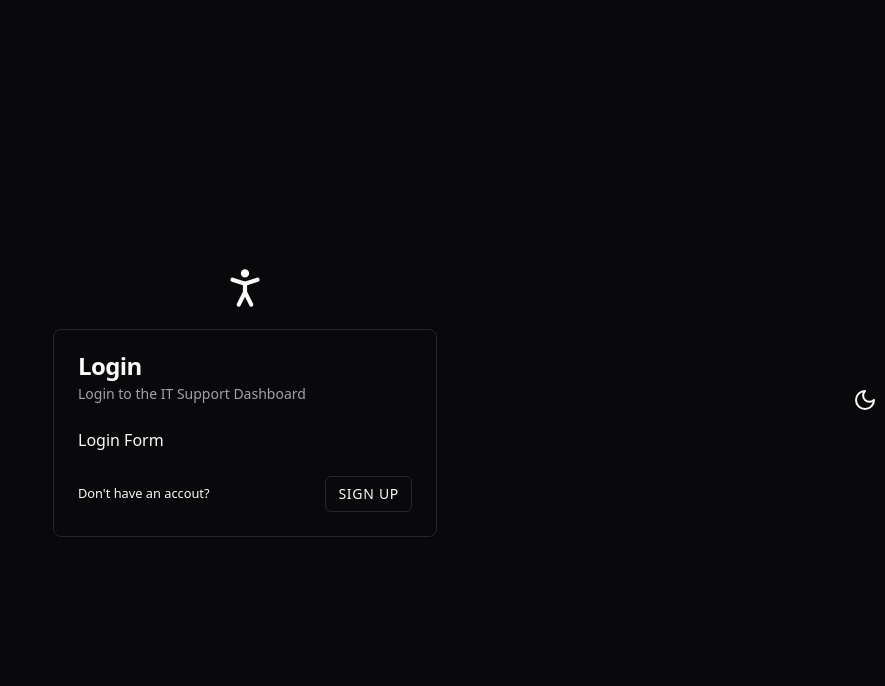
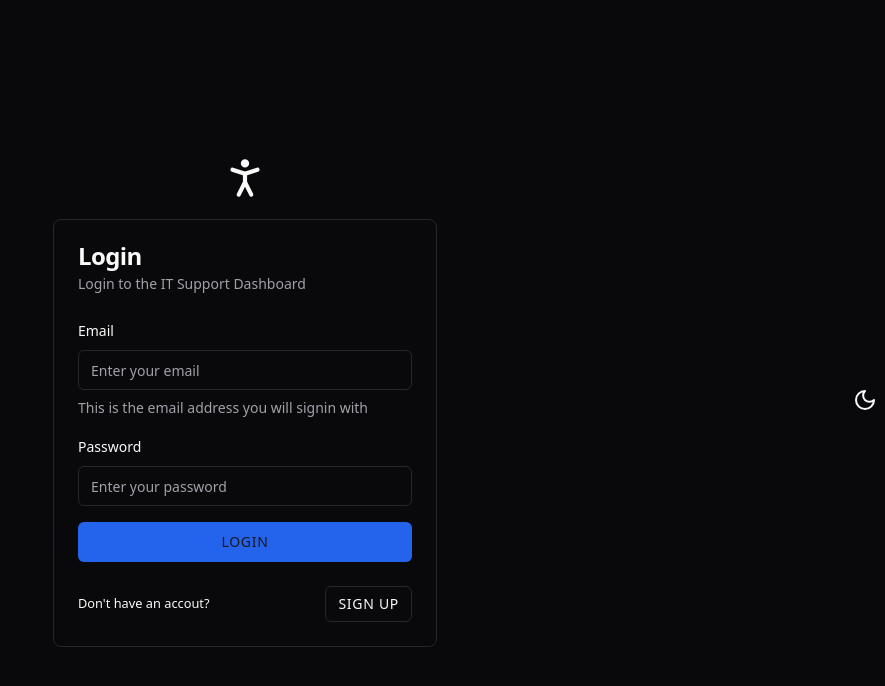
Before and after one commit to dk649/SupportDashboard, a Next.js app: page /login in a window 1280 px wide. Shown: the top 686 px of the page, without its empty margins (395-1280 px from the left). Built offline with nearby package versions, Linux system fonts and the light colour scheme.

Commit message:
update
added login form

```diff
--- a/app/(logged-out)/login/page.tsx
+++ b/app/(logged-out)/login/page.tsx
@@ -13,7 +13,37 @@
 import { Button } from "@/components/ui/button";
 import { PersonStandingIcon } from "lucide-react";
 
+import * as z from "zod";
+import { useForm } from "react-hook-form";
+import { zodResolver } from "@hookform/resolvers/zod";
+import {
+  Form,
+  FormField,
+  FormControl,
+  FormDescription,
+  FormItem,
+  FormLabel,
+  FormMessage,
+} from "@/components/ui/form";
+import { Input } from "@/components/ui/input";
+
+const formSchema = z.object({
+  email: z.string().email(),
+  password: z.string(),
+});
+
 const LoginPage = () => {
+  const form = useForm<z.infer<typeof formSchema>>({
+    resolver: zodResolver(formSchema),
+    defaultValues: {
+      email: "",
+      password: "",
+    },
+  });
+
+  const handleSubmit = () => {
+    console.log("loginin");
+  };
   return (
     <>
       <PersonStandingIcon size={50} />
@@ -23,7 +53,55 @@
           <CardDescription>Login to the IT Support Dashboard</CardDescription>
         </CardHeader>
 
-        <CardContent>Login Form</CardContent>
+        <CardContent>
+          <Form {...form}>
+            <form
+              className="flex flex-col gap-4"
+              onSubmit={form.handleSubmit(handleSubmit)}
+            >
+              <FormField
+                control={form.control}
+                name="email"
+                render={({ field }) => (
+                  <FormItem>
+                    <FormLabel>Email</FormLabel>
+                    <FormControl>
+                      <Input
+                        placeholder="Enter your email"
+                        type="email"
+                        {...field}
+                      />
+                    </FormControl>
+                    <FormDescription>
+                      This is the email address you will signin with
+                    </FormDescription>
+                    <FormMessage />
+                  </FormItem>
+                )}
+              />
+
+              <FormField
+                control={form.control}
+                name="password"
+                render={({ field }) => (
+                  <FormItem>
+                    <FormLabel>Password</FormLabel>
+                    <FormControl>
+                      <Input
+                        placeholder="Enter your password"
+                        type="password"
+                        {...field}
+                      />
+                    </FormControl>
+
+                    <FormMessage />
+                  </FormItem>
+                )}
+              />
+              <Button type="submit">Login</Button>
+            </form>
+          </Form>
+        </CardContent>
         <CardFooter className="justify-between">
           <small>Don't have an accout?</small>
           <Button asChild variant="outline" size="sm">
--- /dev/null
+++ b/components/ui/form.tsx
@@ -0,0 +1,178 @@
+"use client"
+
+import * as React from "react"
+import * as LabelPrimitive from "@radix-ui/react-label"
+import { Slot } from "@radix-ui/react-slot"
+import {
+  Controller,
+  ControllerProps,
+  FieldPath,
+  FieldValues,
+  FormProvider,
+  useFormContext,
+} from "react-hook-form"
+
+import { cn } from "@/lib/utils"
+import { Label } from "@/components/ui/label"
+
+const Form = FormProvider
+
+type FormFieldContextValue<
+  TFieldValues extends FieldValues = FieldValues,
+  TName extends FieldPath<TFieldValues> = FieldPath<TFieldValues>
+> = {
+  name: TName
+}
+
+const FormFieldContext = React.createContext<FormFieldContextValue>(
+  {} as FormFieldContextValue
+)
+
+const FormField = <
+  TFieldValues extends FieldValues = FieldValues,
+  TName extends FieldPath<TFieldValues> = FieldPath<TFieldValues>
+>({
+  ...props
+}: ControllerProps<TFieldValues, TName>) => {
+  return (
+    <FormFieldContext.Provider value={{ name: props.name }}>
+      <Controller {...props} />
+    </FormFieldContext.Provider>
+  )
+}
+
+const useFormField = () => {
+  const fieldContext = React.useContext(FormFieldContext)
+  const itemContext = React.useContext(FormItemContext)
+  const { getFieldState, formState } = useFormContext()
+
+  const fieldState = getFieldState(fieldContext.name, formState)
+
+  if (!fieldContext) {
+    throw new Error("useFormField should be used within <FormField>")
+  }
+
+  const { id } = itemContext
+
+  return {
+    id,
+    name: fieldContext.name,
+    formItemId: `${id}-form-item`,
+    formDescriptionId: `${id}-form-item-description`,
+    formMessageId: `${id}-form-item-message`,
+    ...fieldState,
+  }
+}
+
+type FormItemContextValue = {
+  id: string
+}
+
+const FormItemContext = React.createContext<FormItemContextValue>(
+  {} as FormItemContextValue
+)
+
+const FormItem = React.forwardRef<
+  HTMLDivElement,
+  React.HTMLAttributes<HTMLDivElement>
+>(({ className, ...props }, ref) => {
+  const id = React.useId()
+
+  return (
+    <FormItemContext.Provider value={{ id }}>
+      <div ref={ref} className={cn("space-y-2", className)} {...props} />
+    </FormItemContext.Provider>
+  )
+})
+FormItem.displayName = "FormItem"
+
+const FormLabel = React.forwardRef<
+  React.ElementRef<typeof LabelPrimitive.Root>,
+  React.ComponentPropsWithoutRef<typeof LabelPrimitive.Root>
+>(({ className, ...props }, ref) => {
+  const { error, formItemId } = useFormField()
+
+  return (
+    <Label
+      ref={ref}
+      className={cn(error && "text-destructive", className)}
+      htmlFor={formItemId}
+      {...props}
+    />
+  )
+})
+FormLabel.displayName = "FormLabel"
+
+const FormControl = React.forwardRef<
+  React.ElementRef<typeof Slot>,
+  React.ComponentPropsWithoutRef<typeof Slot>
+>(({ ...props }, ref) => {
+  const { error, formItemId, formDescriptionId, formMessageId } = useFormField()
+
+  return (
+    <Slot
+      ref={ref}
+      id={formItemId}
+      aria-describedby={
+        !error
+          ? `${formDescriptionId}`
+          : `${formDescriptionId} ${formMessageId}`
+      }
+      aria-invalid={!!error}
+      {...props}
+    />
+  )
+})
+FormControl.displayName = "FormControl"
+
+const FormDescription = React.forwardRef<
+  HTMLParagraphElement,
+  React.HTMLAttributes<HTMLParagraphElement>
+>(({ className, ...props }, ref) => {
+  const { formDescriptionId } = useFormField()
+
+  return (
+    <p
+      ref={ref}
+      id={formDescriptionId}
+      className={cn("text-sm text-muted-foreground", className)}
+      {...props}
+    />
+  )
+})
+FormDescription.displayName = "FormDescription"
+
+const FormMessage = React.forwardRef<
+  HTMLParagraphElement,
+  React.HTMLAttributes<HTMLParagraphElement>
+>(({ className, children, ...props }, ref) => {
+  const { error, formMessageId } = useFormField()
+  const body = error ? String(error?.message) : children
+
+  if (!body) {
+    return null
+  }
+
+  return (
+    <p
+      ref={ref}
+      id={formMessageId}
+      className={cn("text-sm font-medium text-destructive", className)}
+      {...props}
+    >
+      {body}
+    </p>
+  )
+})
+FormMessage.displayName = "FormMessage"
+
+export {
+  useFormField,
+  Form,
+  FormItem,
+  FormLabel,
+  FormControl,
+  FormDescription,
+  FormMessage,
+  FormField,
+}
--- /dev/null
+++ b/components/ui/input.tsx
@@ -0,0 +1,25 @@
+import * as React from "react"
+
+import { cn } from "@/lib/utils"
+
+export interface InputProps
+  extends React.InputHTMLAttributes<HTMLInputElement> {}
+
+const Input = React.forwardRef<HTMLInputElement, InputProps>(
+  ({ className, type, ...props }, ref) => {
+    return (
+      <input
+        type={type}
+        className={cn(
+          "flex h-10 w-full rounded-md border border-input bg-background px-3 py-2 text-sm ring-offset-background file:border-0 file:bg-transparent file:text-sm file:font-medium placeholder:text-muted-foreground focus-visible:outline-none focus-visible:ring-2 focus-visible:ring-ring focus-visible:ring-offset-2 disabled:cursor-not-allowed disabled:opacity-50",
+          className
+        )}
+        ref={ref}
+        {...props}
+      />
+    )
+  }
+)
+Input.displayName = "Input"
+
+export { Input }
--- /dev/null
+++ b/components/ui/label.tsx
@@ -0,0 +1,26 @@
+"use client"
+
+import * as React from "react"
+import * as LabelPrimitive from "@radix-ui/react-label"
+import { cva, type VariantProps } from "class-variance-authority"
+
+import { cn } from "@/lib/utils"
+
+const labelVariants = cva(
+  "text-sm font-medium leading-none peer-disabled:cursor-not-allowed peer-disabled:opacity-70"
+)
+
+const Label = React.forwardRef<
+  React.ElementRef<typeof LabelPrimitive.Root>,
+  React.ComponentPropsWithoutRef<typeof LabelPrimitive.Root> &
+    VariantProps<typeof labelVariants>
+>(({ className, ...props }, ref) => (
+  <LabelPrimitive.Root
+    ref={ref}
+    className={cn(labelVariants(), className)}
+    {...props}
+  />
+))
+Label.displayName = LabelPrimitive.Root.displayName
+
+export { Label }
--- a/package.json
+++ b/package.json
@@ -9,6 +9,8 @@
     "lint": "next lint"
   },
   "dependencies": {
+    "@hookform/resolvers": "^3.9.0",
+    "@radix-ui/react-label": "^2.1.0",
     "@radix-ui/react-slot": "^1.1.0",
     "@radix-ui/react-tooltip": "^1.1.2",
     "class-variance-authority": "^0.7.0",
@@ -17,8 +19,10 @@
     "next": "14.2.4",
     "react": "^18",
     "react-dom": "^18",
+    "react-hook-form": "^7.52.1",
     "tailwind-merge": "^2.3.0",
-    "tailwindcss-animate": "^1.0.7"
+    "tailwindcss-animate": "^1.0.7",
+    "zod": "^3.23.8"
   },
   "devDependencies": {
     "@types/node": "^20",
```
Also changed, not shown: 1 other file (tests, documents, lock files or other folders).
